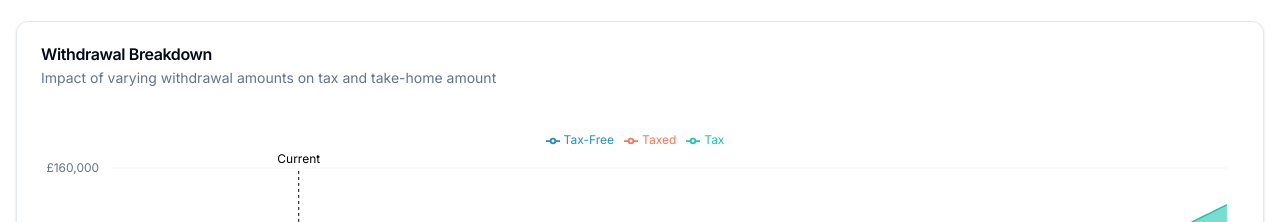
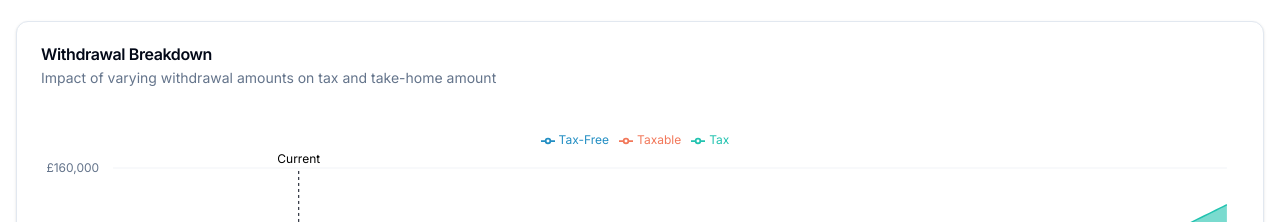
Before and after one commit to FranciscoMoretti/uk-pension-contributions-calculator, a Next.js app: page / in a window 1280 px wide. Shown: the part 2660-2882 px from the top of the page. Built offline with nearby package versions, Linux system fonts and the light colour scheme.

Commit message:
label change

```diff
--- a/src/components/WithdrawalChart.tsx
+++ b/src/components/WithdrawalChart.tsx
@@ -16,7 +16,7 @@ const chartConfig = {
     color: "hsl(var(--chart-3))",
   },
   taxable: {
-    label: "Taxed",
+    label: "Taxable",
     color: "hsl(var(--chart-1))",
   },
   tax: {
```
